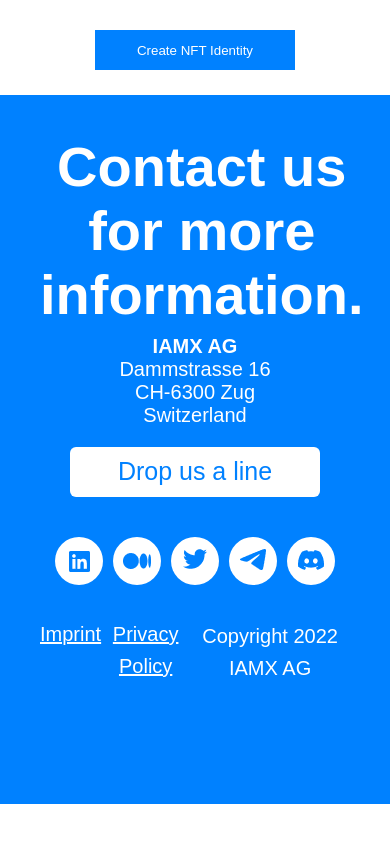
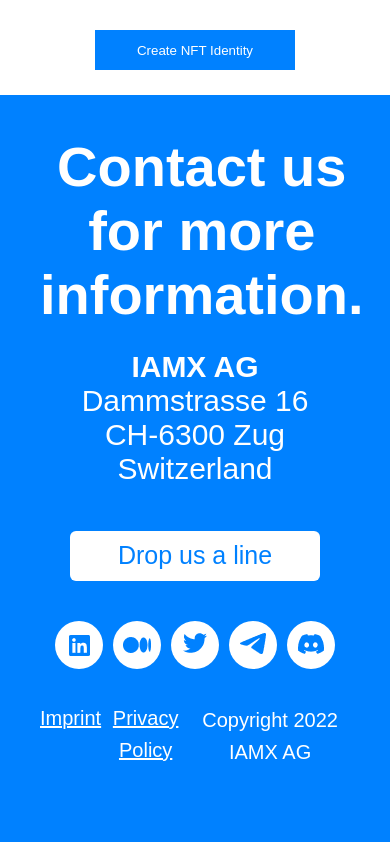
Before and after one commit to gabrgoli/nftVerificationId, a React (Create React App) app: page / in a window 390 px wide. Shown: the part 1745-2587 px from the top of the page. Before the commit the page ends 2549 px from the top, so only its background shows below. Built offline with nearby package versions, Linux system fonts and the light colour scheme.

Commit message:
some margin in the fotter text

```diff
--- a/src/index.css
+++ b/src/index.css
@@ -306,6 +306,7 @@
     flex-direction: column-reverse;
     justify-content: center;
     align-items: center;
+    margin-top:15px;
 
   }
 
@@ -343,7 +344,7 @@
 
 .address {
   margin-top: 3%;
-  font-size: 20px;
+  font-size: 30px;
 }
 
 .contactButton {
@@ -354,6 +355,7 @@
   height: 50px;
   border-radius: 6px;
   font-size: 25px;
+  margin-top: 15px;
 }
 
 
```
